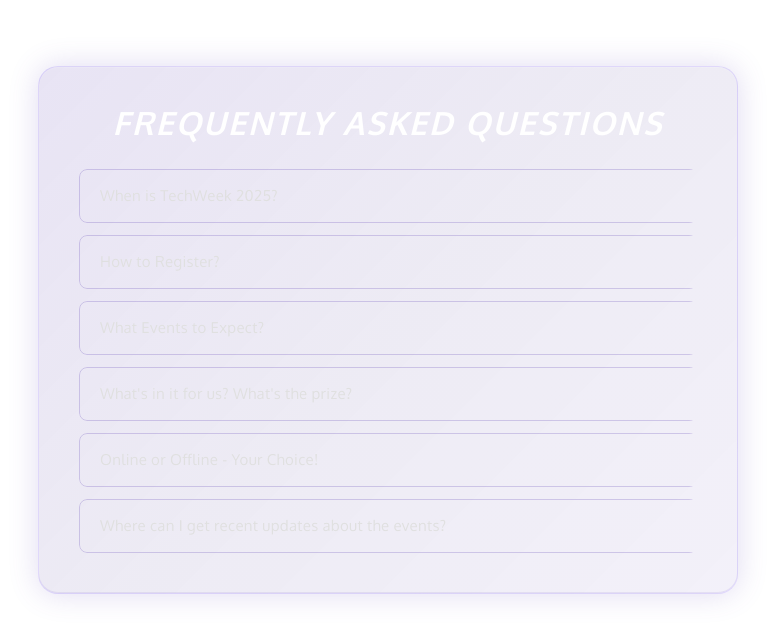
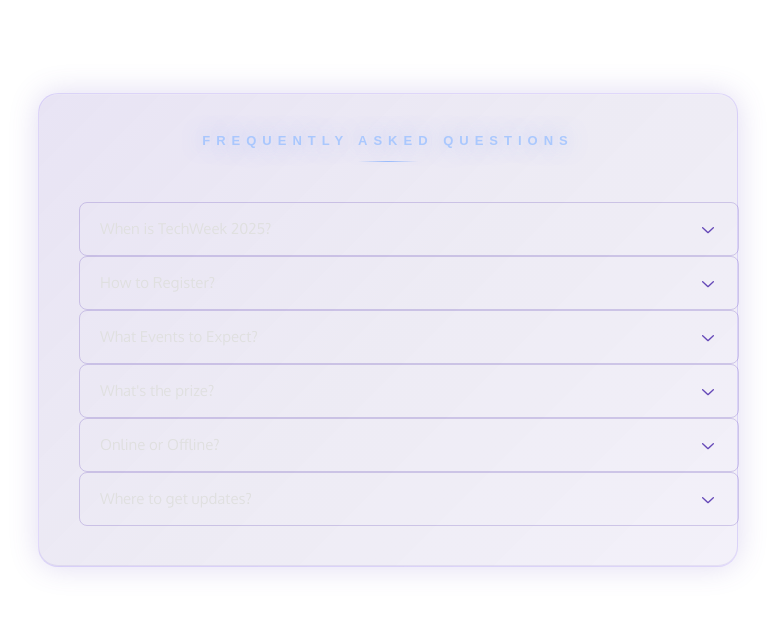
Before and after one commit to IEEESBM/oblivion-2026-frontend, a React (Vite) app: page / in a window 1280 px wide. Shown: the part 2886-3525 px from the top of the page, without its empty margins (252-1027 px from the left). Built offline with nearby package versions, Linux system fonts and the light colour scheme; no server answers; a web font is replaced by a local one.

Commit message:
fix: changed FAQs section styling (#11)
Co-authored-by: PiaJMehta <155644025+PiaJMehta@users.noreply.github.com>

```diff
--- a/index.html
+++ b/index.html
@@ -2,7 +2,7 @@
 <html lang="en">
   <head>
     <meta charset="UTF-8" />
-    <link rel="icon" type="image/png" href="favicon.png" sizes="32x32" />
+    <link rel="icon" type="image/png" href="favicon.pdf" sizes="32x32" />
     <meta name="viewport" content="width=device-width, initial-scale=1.0" />
     <title>Odyssey</title>
     <link rel="preconnect" href="https://fonts.googleapis.com" />
--- a/public/Events.json
+++ b/public/Events.json
@@ -15,7 +15,7 @@
     "Venue": "Offline",
     "Team Size": "Individual",
     "Prize Pool": 6000,
-    "isIndividual": false,
+    "isIndividual": true,
     "ShortDesc": "A fast-paced DSA battleground - attack, defend, steal points, outsmart rivals, and dominate the leaderboard or collapse"
   },
   {
--- a/src/components/FAQSection/FAQSection.jsx
+++ b/src/components/FAQSection/FAQSection.jsx
@@ -1,4 +1,3 @@
-
 import styled from "styled-components";
 import React from "react";
 import * as Accordion from "@radix-ui/react-accordion";
@@ -13,6 +12,7 @@ const Section = styled.section`
   display: flex;
   justify-content: center;
   align-items: center;
+
   @media (max-width: 760px) {
     margin: 20rem 0;
   }
@@ -43,29 +43,49 @@ const FAQContainer = styled.div`
   max-width: 700px;
   backdrop-filter: blur(16px);
   -webkit-backdrop-filter: blur(16px);
+
   box-shadow:
     0 0 30px rgba(102, 73, 184, 0.2),
     inset 0 1px 0 rgba(255, 255, 255, 0.1),
     inset 0 -1px 0 rgba(102, 73, 184, 0.1);
 
   @media (max-width: 760px) {
-    padding: 30px;
-    border-radius: 15px;
+    padding: 32px 24px;
+    border-radius: 4px;
   }
 `;
 
 const FAQTitle = styled.h3`
-  font-size: 32px;
-  font-style: italic;
-  color: #ffffff;
+  font-family: 'Orbitron', 'Rajdhani', sans-serif;
+  font-size: 13px;
+  font-weight: 700;
+  color: rgba(160, 195, 255, 0.85);
   text-align: center;
-  margin-bottom: 30px;
-  letter-spacing: 2px;
-  font-weight: 600;
+  margin-bottom: 40px;
+  letter-spacing: 6px;
+  text-transform: uppercase;
+
+  text-shadow:
+    0 0 20px rgba(120, 170, 255, 0.5),
+    0 0 40px rgba(80, 130, 255, 0.2);
+
+  &::after {
+    content: '';
+    display: block;
+    width: 60px;
+    height: 1px;
+    background: linear-gradient(
+      90deg,
+      transparent,
+      rgba(120, 170, 255, 0.7),
+      transparent
+    );
+    margin: 14px auto 0;
+  }
 
   @media (max-width: 760px) {
-    font-size: 24px;
-    margin-bottom: 25px;
+    font-size: 11px;
+    margin-bottom: 28px;
   }
 `;
 
@@ -78,13 +98,11 @@ const AccordionTrigger = React.forwardRef(
         ref={forwardedRef}
       >
         <span className="TriggerText">{children}</span>
-        <ChevronDownIcon className="AccordionChevron" aria-hidden />
+        <ChevronDownIcon className="AccordionChevron" />
       </Accordion.Trigger>
     </Accordion.Header>
   )
 );
-
-AccordionTrigger.displayName = "AccordianTrigger";
 
 const AccordionContent = React.forwardRef(
   ({ children, className, ...props }, forwardedRef) => (
@@ -98,94 +116,80 @@ const AccordionContent = React.forwardRef(
   )
 );
 
-AccordionContent.displayName = "AccordianContent";
-
 const FAQSection = React.forwardRef(({ onIntersection }, forwardedRef) => {
-  const [ref, inView] = useInView({
+  const [ref] = useInView({
     onChange: (inView) => {
-      if (inView) {
-        onIntersection();
-      }
+      if (inView) onIntersection();
     },
   });
 
   return (
-    <Section className="FAQSection" ref={ref}>
-      <Div className="FAQDiv" ref={forwardedRef}>
+    <Section ref={ref}>
+      <Div ref={forwardedRef}>
         <FAQContainer>
-          <FAQTitle>FREQUENTLY ASKED QUESTIONS</FAQTitle>
-          <Accordion.Root
-            className="AccordionRoot"
-            type="single"
-            defaultValue={null}
-            collapsible
-          >
-          <Accordion.Item className="AccordionItem" value="item-1">
-            <AccordionTrigger>When is TechWeek 2025?</AccordionTrigger>
+          <FAQTitle>Frequently Asked Questions</FAQTitle>
+
+          <Accordion.Root type="single" collapsible>
+            <Accordion.Item value="item-1">
+              <AccordionTrigger>
+                When is TechWeek 2025?
+              </AccordionTrigger>
               <AccordionContent>
-              Scheduled for the 29th March to 1st April 2025, TechWeek 2025 promises a
-              week filled with tech challenges and networking opportunities.
+                Scheduled for the 29th March to 1st April 2025, TechWeek promises
+                a week filled with tech challenges and networking opportunities.
               </AccordionContent>
             </Accordion.Item>
 
-          <Accordion.Item className="AccordionItem" value="item-2">
-            <AccordionTrigger>How to Register?</AccordionTrigger>
+            <Accordion.Item value="item-2">
+              <AccordionTrigger>
+                How to Register?
+              </AccordionTrigger>
               <AccordionContent>
-              Registrations are now open on our website. To register, simply
-              click on the event cards. All college students are welcome!
+                Registrations are open on our website. Click on event cards to register.
               </AccordionContent>
             </Accordion.Item>
 
-          <Accordion.Item className="AccordionItem" value="item-3">
-            <AccordionTrigger>What Events to Expect?</AccordionTrigger>
+            <Accordion.Item value="item-3">
+              <AccordionTrigger>
+                What Events to Expect?
+              </AccordionTrigger>
               <AccordionContent>
-              TechWeek brings coding, electronics, development, informals and
-              more. A detailed event list can be seen by clicking on event
-              cards.
+                Coding, electronics, development, and informal events.
               </AccordionContent>
             </Accordion.Item>
 
-          <Accordion.Item className="AccordionItem" value="item-4">
+            <Accordion.Item value="item-4">
               <AccordionTrigger>
-              What's in it for us? What's the prize?
+                What's the prize?
               </AccordionTrigger>
-            <Accordion.Content className="AccordionContent">
-              <div className="AccordionContentText">
-                The prize pool for our event series totals &#8377;28,000, which
-                is distributed across five events.
-              </div>
-            </Accordion.Content>
+              <AccordionContent>
+                Prize pool totals ₹28,000 across events.
+              </AccordionContent>
             </Accordion.Item>
 
-          <Accordion.Item className="AccordionItem" value="item-5">
+            <Accordion.Item value="item-5">
               <AccordionTrigger>
-              Online or Offline - Your Choice!
+                Online or Offline?
               </AccordionTrigger>
-            <Accordion.Content className="AccordionContent">
-              <div className="AccordionContentText">
-                TechWeek offers a mix of both, allowing participants to choose
-                events based on their preferences.
-              </div>
-            </Accordion.Content>
+              <AccordionContent>
+                Both options available depending on event.
+              </AccordionContent>
             </Accordion.Item>
 
-          <Accordion.Item className="AccordionItem" value="item-6">
+            <Accordion.Item value="item-6">
               <AccordionTrigger>
-              Where can I get recent updates about the events?
+                Where to get updates?
               </AccordionTrigger>
-            <Accordion.Content className="AccordionContent">
-              <div className="AccordionContentText">
-                Stay up to date by joining our WhatsApp group! Get the latest announcements, updates, and important information directly.
-              </div>
-            </Accordion.Content>
+              <AccordionContent>
+                Join our WhatsApp group for updates.
+              </AccordionContent>
             </Accordion.Item>
           </Accordion.Root>
+
         </FAQContainer>
       </Div>
     </Section>
   );
 });
 
-FAQSection.displayName = "FAQSection";
-
 export default FAQSection;
--- a/src/components/FAQSection/styles.css
+++ b/src/components/FAQSection/styles.css
@@ -1,16 +1,39 @@
-
 /* Accordion Root Container */
 .AccordionRoot {
   width: 100%;
   display: flex;
   flex-direction: column;
-  gap: 12px;
+  gap: 2px;
 }
 
 /* Accordion Item */
 .AccordionItem {
-  border-radius: 8px;
   overflow: hidden;
+  position: relative;
+}
+
+/* Thin left-border accent line */
+.AccordionItem::before {
+  content: '';
+  position: absolute;
+  left: 0;
+  top: 0;
+  bottom: 0;
+  width: 2px;
+  background: linear-gradient(
+    180deg,
+    transparent,
+    rgba(100, 150, 255, 0.8),
+    transparent
+  );
+  box-shadow: 0 0 8px rgba(100, 150, 255, 0.6);
+  opacity: 0;
+  transition: opacity 0.3s ease;
+}
+
+.AccordionItem:has([data-state="open"])::before,
+.AccordionItem:hover::before {
+  opacity: 1;
 }
 
 /* Accordion Header */
@@ -18,7 +41,7 @@
   all: unset;
 }
 
-/* Accordion Trigger (Question) */
+/* Accordion Trigger */
 .AccordionTrigger {
   all: unset;
   display: flex;
@@ -49,17 +72,16 @@
 .TriggerText {
   text-align: left;
   flex: 1;
-  letter-spacing: 0.3px;
 }
 
-/* Accordion Chevron Icon */
+/* Chevron */
 .AccordionChevron {
   width: 20px;
   height: 20px;
   color: #6649b8;
   flex-shrink: 0;
-  margin-left: 12px;
-  transition: transform 0.3s ease;
+  margin-left: 16px;
+  transition: transform 0.35s ease;
 }
 
 .AccordionTrigger[data-state="open"] .AccordionChevron {
@@ -80,6 +102,7 @@
   animation: slideUp 0.3s ease;
 }
 
+/* Animations */
 @keyframes slideDown {
   from {
     opacity: 0;
@@ -87,14 +110,14 @@
   }
   to {
     opacity: 1;
-    max-height: 500px;
+    max-height: 300px;
   }
 }
 
 @keyframes slideUp {
   from {
     opacity: 1;
-    max-height: 500px;
+    max-height: 300px;
   }
   to {
     opacity: 0;
@@ -102,23 +125,16 @@
   }
 }
 
-/* Accordion Content Text */
+/* Content Text */
 .AccordionContentText {
   padding: 16px 20px;
   color: #d0d0d0;
   font-size: 14px;
   line-height: 1.6;
-  letter-spacing: 0.2px;
 }
 
 /* FAQ Section */
-.FAQSection {
-  width: 100%;
-  display: flex;
-  align-items: center;
-  justify-content: center;
-}
-
+.FAQSection,
 .FAQDiv {
   width: 100%;
   display: flex;
@@ -130,21 +146,21 @@
   display: none;
 }
 
-/* Responsive adjustments */
+/* Responsive */
 @media (max-width: 760px) {
   .AccordionTrigger {
-    padding: 14px 16px;
-    font-size: 14px;
+    padding: 16px 14px;
+    font-size: 13px;
   }
 
   .AccordionContentText {
-    padding: 14px 16px;
+    padding: 14px;
     font-size: 13px;
   }
 
   .AccordionChevron {
-    width: 18px;
-    height: 18px;
-    margin-left: 10px;
+    width: 14px;
+    height: 14px;
+    margin-left: 12px;
   }
 }
```
Lines whose indentation alone changed are shown as unchanged.
